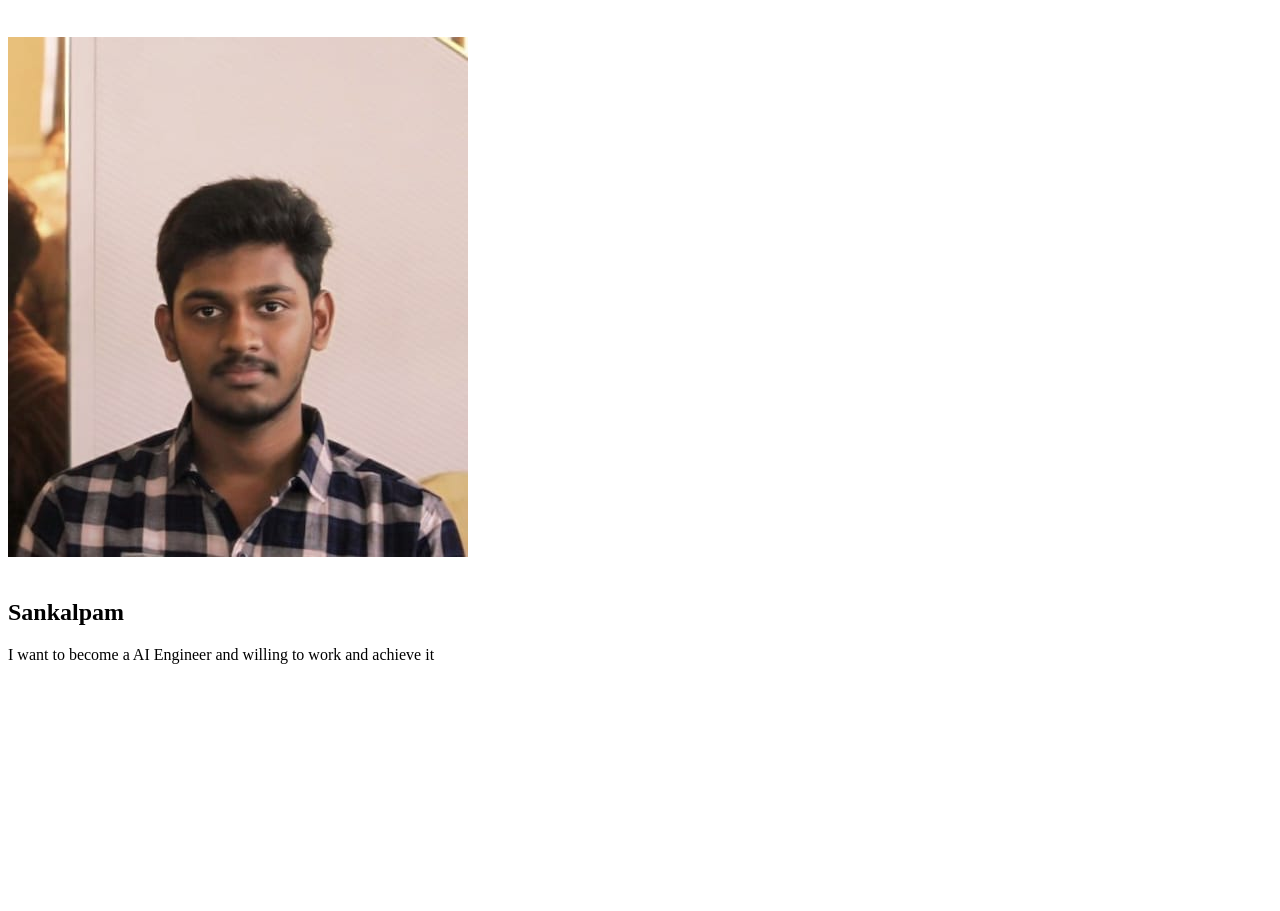
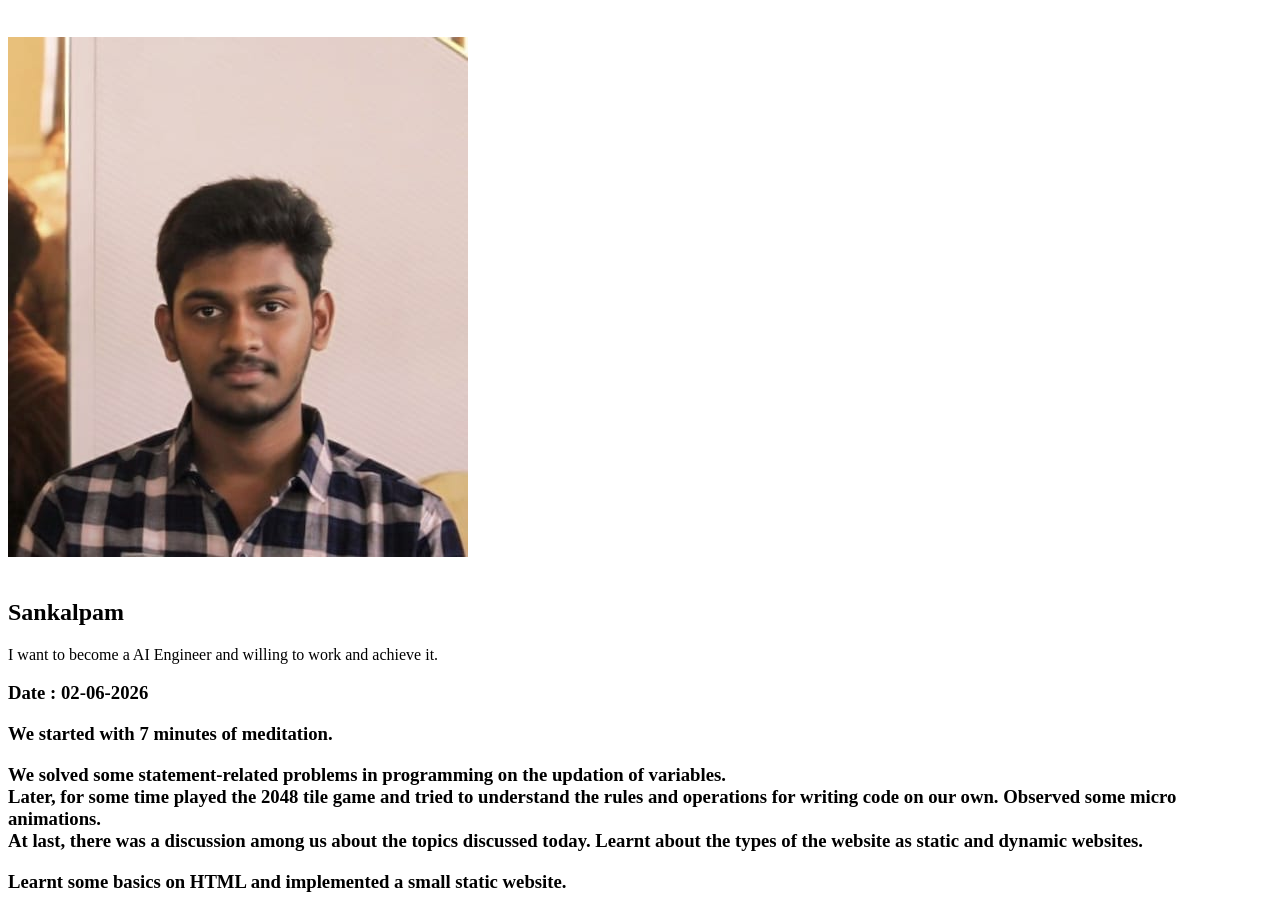
Before and after one commit to himasaikiran0604/My_Learning_Journey, a plain HTML site: page index.html in a window 1280 px wide. Shown: the part 79-990 px from the top of the page. Before the commit the page ends 800 px from the top, so only its background shows below. Drawn offline with Linux system fonts and the light colour scheme.

Commit message:
updated today details

```diff
--- a/index.html
+++ b/index.html
@@ -9,6 +9,13 @@
     <h1>Challa Hima Sai Kiran</h1><br><br>
     <img src="My_Photo.jpeg" alt="My-Image"><br><br>
     <h2>Sankalpam</h2>
-    <p1>I want to become a AI Engineer and willing to work and achieve it</p1>
+    <p1>I want to become a AI Engineer and willing to work and achieve it.</p1>
+    <h3>Date : 02-06-2026 </h3>
+    <h3> We started with 7 minutes of meditation. </h3>
+    <h3> We solved some statement-related problems in programming on the updation of variables.<br>
+    Later, for some time played the 2048 tile game and tried to understand the rules and operations for writing code on our own.
+    Observed some micro animations.<br> At last, there was a discussion among us about the topics discussed today.
+    Learnt about the types of the website as static and dynamic websites. </h3>
+    <h3> Learnt some basics on HTML and implemented a small static website.</h3>
 </body>
 </html>
```
